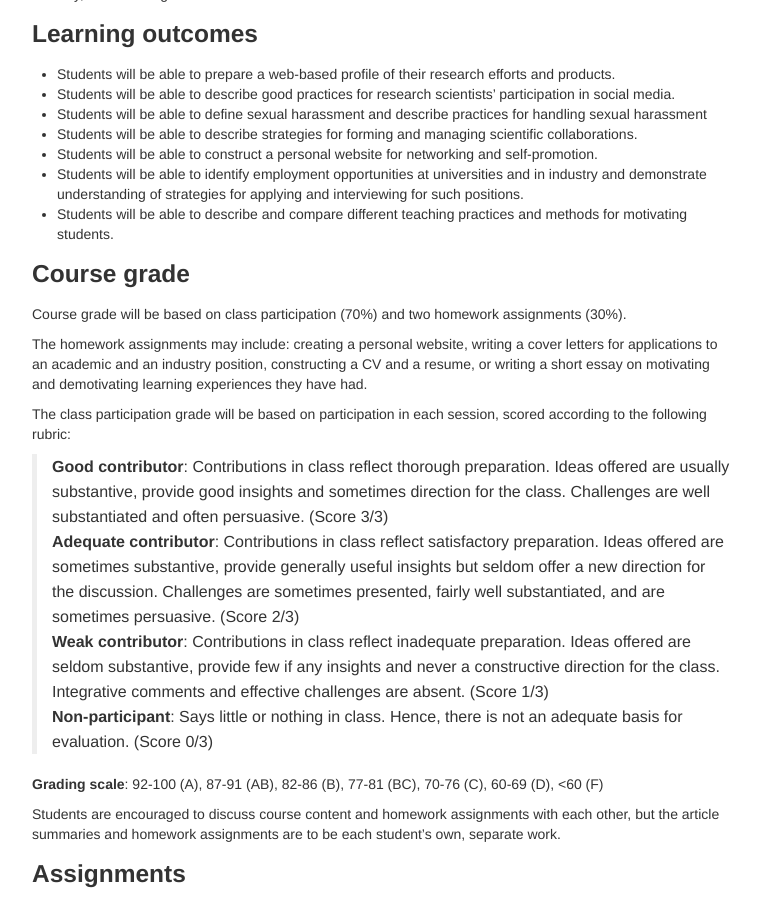
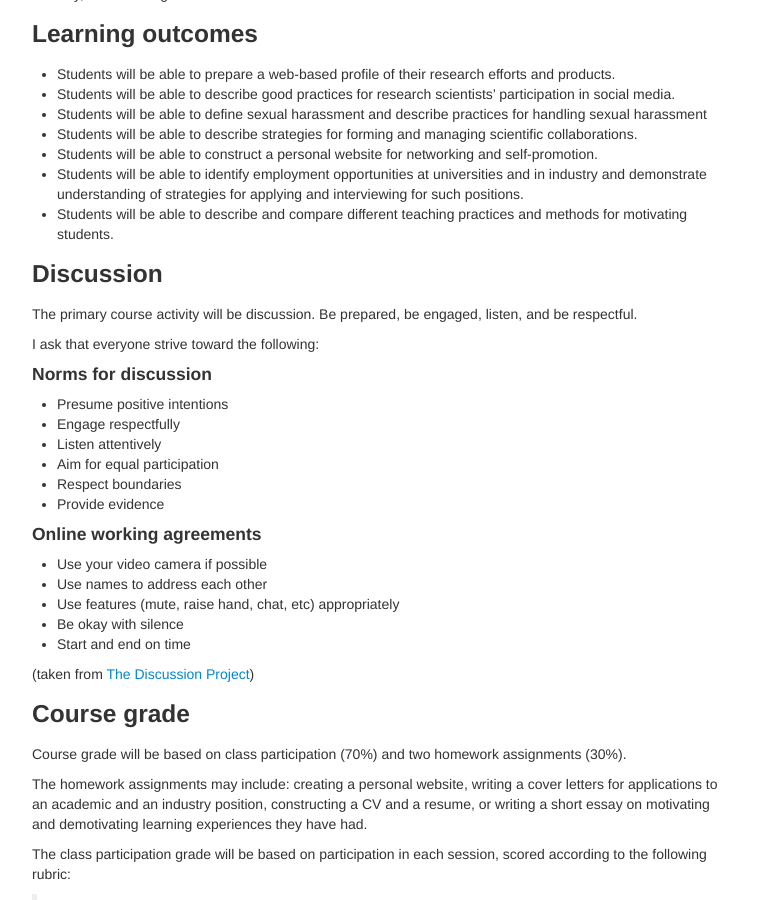
Before and after one commit to kbroman/BMI884_spring2021, a Jekyll site: the page built from syllabus.md, in a window 1280 px wide and 900 px high, scrolled down 388 px. Shown: the whole window, without its empty margins (258-1018 px from the left). Built offline with Jekyll 4.4.1, drawn with Linux system fonts in a browser that asks for light colours.

Commit message:
Add "norms for discussion" to syllabus

```diff
--- a/syllabus.md
+++ b/syllabus.md
@@ -34,6 +34,33 @@ industry, and teaching.
 - Students will be able to identify employment opportunities at universities and in industry and demonstrate understanding of strategies for applying and interviewing for such positions.
 - Students will be able to describe and compare different teaching practices and methods for motivating students.
 
+
+
+### Discussion
+
+The primary course activity will be discussion. Be prepared, be
+engaged, listen, and be respectful.
+
+I ask that everyone strive toward the following:
+
+#### Norms for discussion
+
+- Presume positive intentions
+- Engage respectfully
+- Listen attentively
+- Aim for equal participation
+- Respect boundaries
+- Provide evidence
+
+#### Online working agreements
+
+- Use your video camera if possible
+- Use names to address each other
+- Use features (mute, raise hand, chat, etc) appropriately
+- Be okay with silence
+- Start and end on time
+
+(taken from [The Discussion Project](https://discussion.education.wisc.edu))
 
 
 ### Course grade
```
